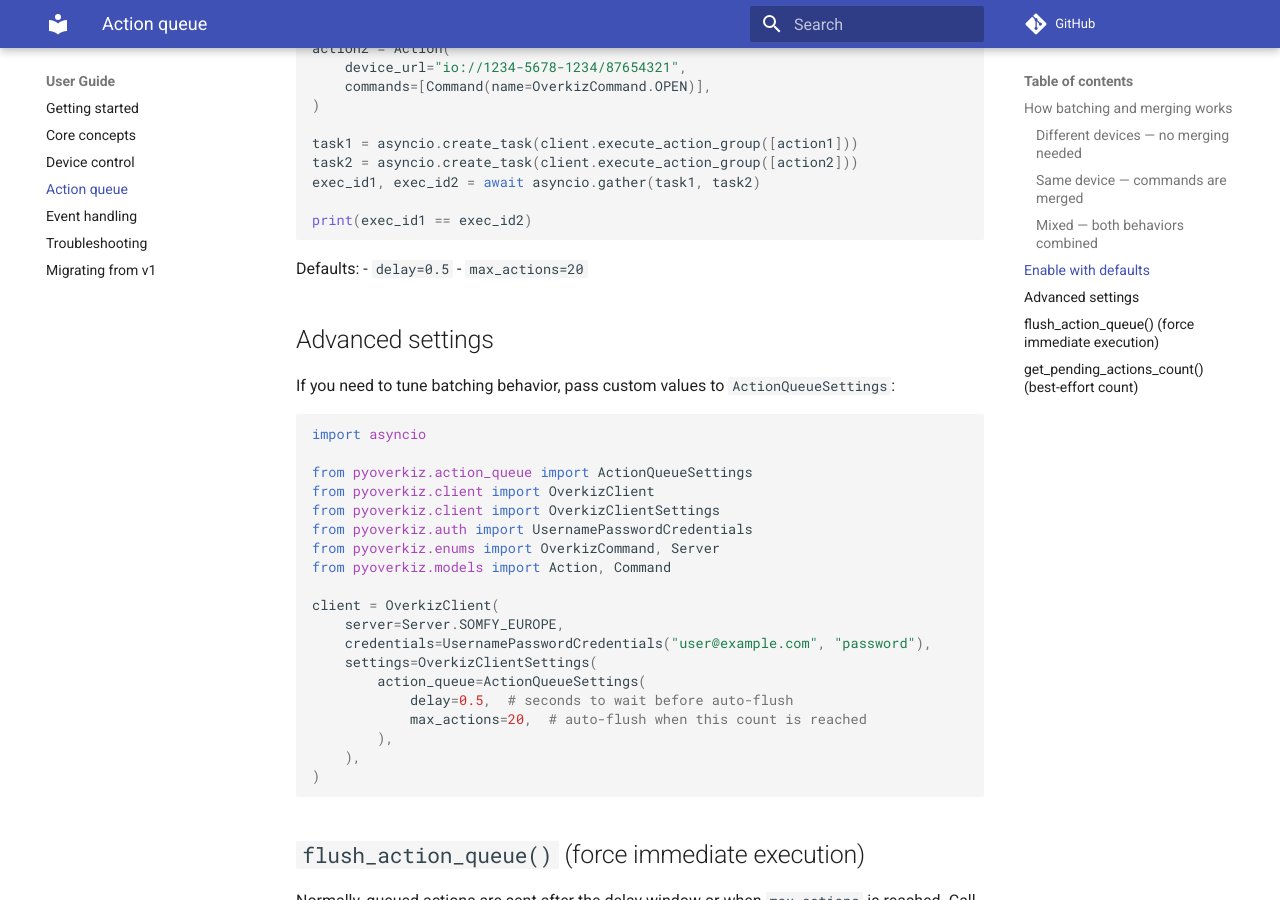
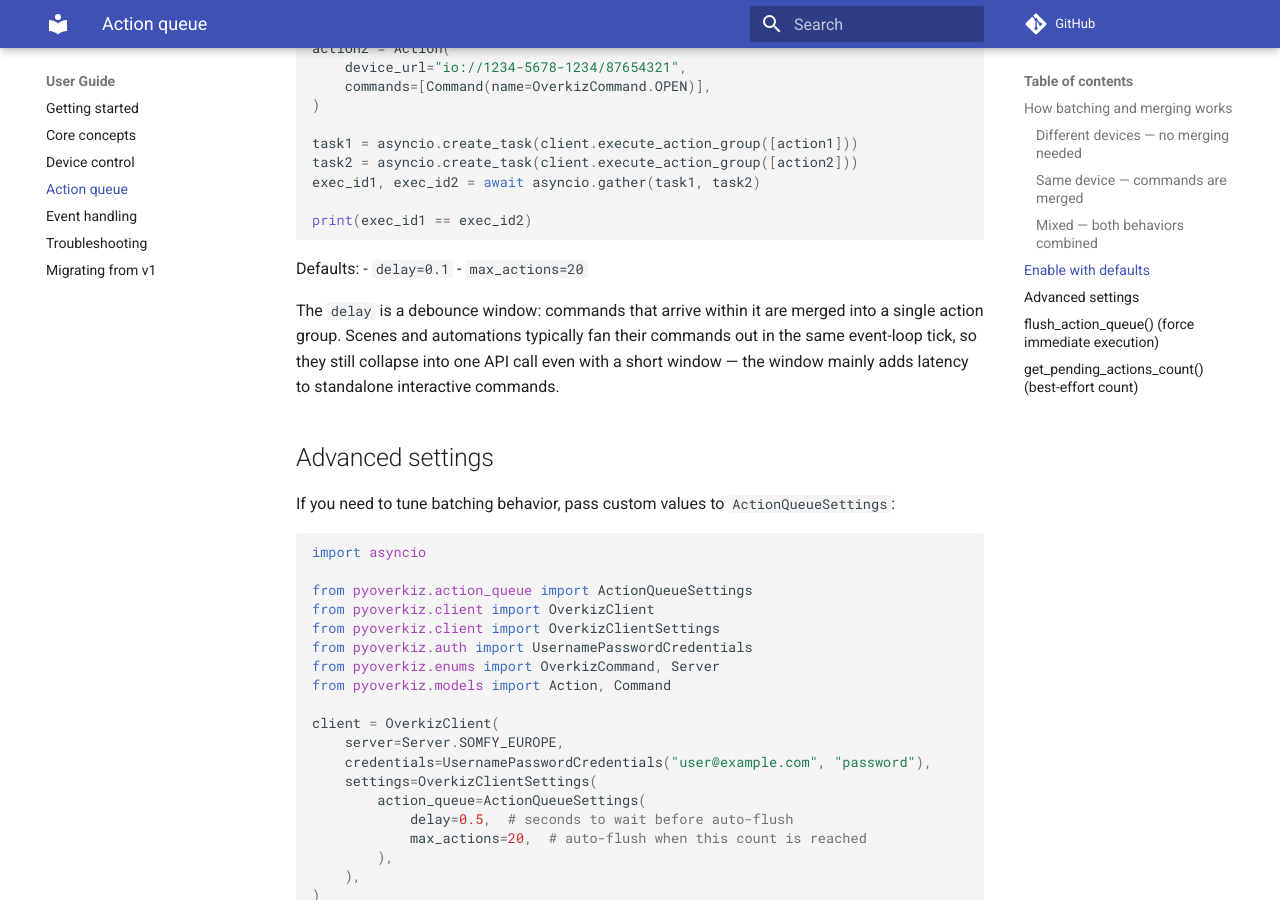
Before and after one commit to iMicknl/python-overkiz-api, an MkDocs documentation site: the page built from docs/action-queue.md, in a window 1280 px wide and 900 px high, scrolled down 2164 px. Built offline with MkDocs 1.6.1 and Material for MkDocs 9.7.7, drawn with Linux system fonts in a browser that asks for light colours; comment, search, counter and statistics services are not loaded.

Commit message:
perf(action-queue)!: lower default debounce delay from 0.5s to 0.1s (#2109)
## Summary

Lowers the default `ActionQueueSettings.delay` from **0.5s** to
**0.1s**.

The queue's `delay` is a **debounce window**, not a "wait in case more
commands are coming". The batching scenario it exists for — one scene
fanning out to many devices — dispatches all its commands in the **same
event-loop tick** (Home Assistant scenes/automations via
`asyncio.gather`, the HomeKit bridge via back-to-back
`async_create_task`). Those still collapse into a single action group
regardless of window length. A long window therefore only adds latency
to **standalone interactive commands**, where there is nothing to batch
with.

## Measurements (from #2107, 50ms simulated RTT)

Single command — pure added latency:

| delay | API calls | max latency |
|---|---|---|
| 0.5s | 1 | 560 ms |
| **0.1s** | 1 | **159 ms** |
| 0.05s | 1 | 113 ms |

Same-tick 15-cover scene still batches into **1** API call at every
window. 0.1s keeps a ~5ms cushion against dispatch jitter that 0.05s
loses, and spends less exec rate-limit budget.

## Changes

- `pyoverkiz/action_queue.py`: default `delay` `0.5` → `0.1`.
- `docs/action-queue.md`: updated default + a note explaining the
debounce semantics.
- `tests/test_action_queue.py`: added a test asserting the new default.

## Breaking changes

`ActionQueueSettings.delay` now defaults to `0.1`. Pass
`ActionQueueSettings(delay=0.5)` to restore the old behavior.

## Open question (deferred)

The local API has no cloud exec rate limit, so it could justify an even
shorter default. Left out of this PR to keep the change minimal — worth
revisiting separately.

## Test plan

- [x] `ruff` / `mypy` / `ty` clean
- [x] Full suite green (502 passed)

Closes #2107

````diff
--- a/docs/action-queue.md
+++ b/docs/action-queue.md
@@ -99,8 +99,13 @@ print(exec_id1 == exec_id2)
 ```
 
 Defaults:
-- `delay=0.5`
+- `delay=0.1`
 - `max_actions=20`
+
+The `delay` is a debounce window: commands that arrive within it are merged into
+a single action group. Scenes and automations typically fan their commands out in
+the same event-loop tick, so they still collapse into one API call even with a
+short window — the window mainly adds latency to standalone interactive commands.
 
 ## Advanced settings
 
````
Also changed, not shown: 2 other files.
